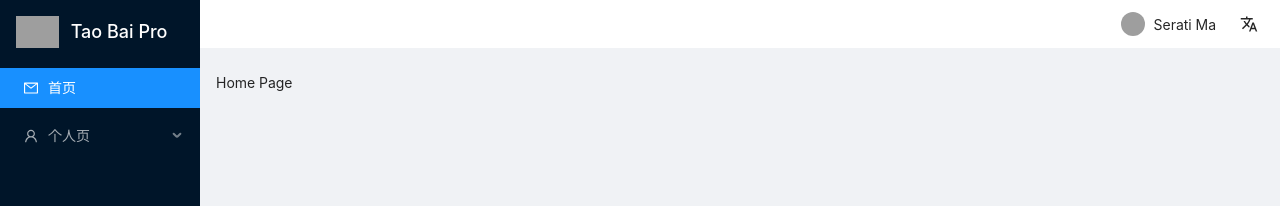
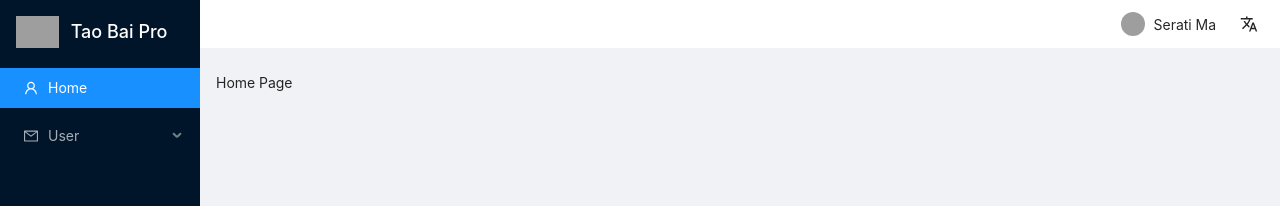
Before and after one commit to ghostjzf/react-app-new, a React app: page / in a window 1280 px wide. Shown: the top 206 px of the page. Built offline with nearby package versions, Linux system fonts and the light colour scheme; grey boxes are pictures that could not be loaded.

Commit message:
feat: 支持redux

```diff
--- a/package.json
+++ b/package.json
@@ -22,6 +22,7 @@
     "@types/lodash-es": "^4.17.4",
     "@types/react": "^16.9.41",
     "@types/react-dom": "^16.9.8",
+    "@types/react-redux": "^7.1.14",
     "@types/react-router-dom": "^5.1.5",
     "@typescript-eslint/eslint-plugin": "^3.4.0",
     "@typescript-eslint/parser": "^3.4.0",
@@ -41,6 +42,7 @@
     "less-loader": "^6.2.0",
     "mini-css-extract-plugin": "^0.9.0",
     "postcss-loader": "^3.0.0",
+    "redux-devtools": "^3.7.0",
     "sass": "^1.26.9",
     "sass-loader": "^8.0.2",
     "style-loader": "^1.2.1",
@@ -65,7 +67,9 @@
     "moment": "^2.27.0",
     "react": "^16.13.1",
     "react-dom": "^16.13.1",
-    "react-router-dom": "^5.2.0"
+    "react-redux": "^7.2.2",
+    "react-router-dom": "^5.2.0",
+    "redux": "^4.0.5"
   },
   "babel": {
     "presets": [
--- a/src/index.tsx
+++ b/src/index.tsx
@@ -1,14 +1,7 @@
 import React from 'react';
 import ReactDOM from 'react-dom';
 import App from './modules/App';
-import US from './locales/en_US.json';
 import './index.scss';
-
-function __(key: string) {
-  return key || (US as any)[key];
-}
-
-window.__ = __;
 
 ReactDOM.render(<App />, document.getElementById('root'));
 
--- a/src/locales/en_US.json
+++ b/src/locales/en_US.json
@@ -1,5 +1,7 @@
 {
   "首页": "Home",
   "个人中心": "User",
-  "个人页": "User"
+  "个人页": "User",
+  "退出登录": "Logout",
+  "个人设置": "Setting"
 }
--- a/src/modules/App/Header/index.tsx
+++ b/src/modules/App/Header/index.tsx
@@ -1,9 +1,25 @@
-import React from 'react';
+import React, { useEffect } from 'react';
 import { Row, Col, Avatar, Menu, Dropdown } from 'antd';
 import { UserOutlined, SettingOutlined, LogoutOutlined } from '@ant-design/icons';
 import { NavLink } from 'react-router-dom';
+import { useDispatch, useSelector } from 'react-redux';
 
 export default () => {
+  const store = useSelector((state) => state.security);
+  const dispatch = useDispatch();
+
+  console.log(store);
+
+  useEffect(() => {
+    dispatch({
+      type: 'LOGIN',
+      payload: {
+        isLogin: true,
+        currentUser: 'Tao bai'
+      }
+    });
+  }, []);
+
   const menu = (
     <Menu>
       <Menu.Item>
@@ -22,7 +38,7 @@ export default () => {
       <Menu.Item>
         <a target="_blank" rel="noopener noreferrer" href="http://www.tmall.com/">
           <LogoutOutlined />
-          退出登录
+          {__('退出登录')}
         </a>
       </Menu.Item>
     </Menu>
--- a/src/modules/App/Menus.tsx
+++ b/src/modules/App/Menus.tsx
@@ -1,6 +1,5 @@
 import React, { useState, useEffect } from 'react';
 import { Menu } from 'antd';
-import { MailOutlined, UserOutlined } from '@ant-design/icons';
 import { NavLink, useLocation } from 'react-router-dom';
 import menus from 'stores/menus';
 
@@ -9,36 +8,51 @@ const { SubMenu } = Menu;
 const Menus = () => {
   const location = useLocation();
   const [current, setCurrent] = useState<string>(location.pathname);
-
-  useEffect(() => {
-    setCurrent(location.pathname);
-  }, [location.pathname]);
+  const [openKeys, setOpenKeys] = useState<string[]>([]);
 
   const handleClick = (e: any) => {
-    console.log(__('首页'));
     console.log('click ', e);
-    setCurrent(e.key);
+    const key = e.key;
+
+    if (key === current) {
+      return;
+    }
+
+    setCurrent(key);
   };
 
-  const getDefaultOpenKeys = () => {
-    let result: string;
+  const onOpenKeysChange = (e: any) => {
+    const key = e.key;
 
+    if (openKeys.includes(key)) {
+      const newOpenKeys = openKeys.filter((item) => item !== key);
+
+      setOpenKeys(newOpenKeys);
+    } else {
+      setOpenKeys([...openKeys, key]);
+    }
+  };
+
+  const getOpenKeys = () => {
     menus.forEach((item) => {
       if (item.path === location.pathname) {
-        result = item.path;
+        setOpenKeys([...openKeys, item.path]);
       }
 
       if (item.children) {
         item.children.forEach((child) => {
           if (child.path === location.pathname) {
-            result = item.path;
+            setOpenKeys([...openKeys, item.path]);
           }
         });
       }
     });
+  };
 
-    return result;
-  };
+  useEffect(() => {
+    setCurrent(location.pathname);
+    getOpenKeys();
+  }, [location.pathname]);
 
   return (
     <div>
@@ -73,18 +87,19 @@ const Menus = () => {
         </a>
       </div>
       <Menu
+        style={{ userSelect: 'none' }}
         onClick={handleClick}
-        defaultOpenKeys={[getDefaultOpenKeys()]}
+        openKeys={openKeys}
         selectedKeys={[current]}
         theme="dark"
         mode="inline">
         {menus.map((item) => {
           if (item.children) {
             return (
-              <SubMenu key={item.path} icon={<UserOutlined />} title={item.title}>
+              <SubMenu onTitleClick={onOpenKeysChange} key={item.path} icon={item.icon} title={item.title}>
                 {item.children.map((child) => {
                   return (
-                    <Menu.Item key={child.path} icon={<MailOutlined />}>
+                    <Menu.Item key={child.path}>
                       <NavLink to={child.path}>{child.title}</NavLink>
                     </Menu.Item>
                   );
@@ -94,22 +109,11 @@ const Menus = () => {
           }
 
           return (
-            <Menu.Item key={item.path} icon={<MailOutlined />}>
+            <Menu.Item key={item.path} icon={item.icon}>
               <NavLink to={item.path}>{item.title}</NavLink>
             </Menu.Item>
           );
         })}
-        {/* <Menu.Item key="mail" icon={<MailOutlined />}>
-          <NavLink to="/">{__('首页')}</NavLink>
-        </Menu.Item>
-        <SubMenu icon={<UserOutlined />} title={__('个人页')}>
-          <Menu.Item key="center">
-            <NavLink to="/user/center">{__('个人中心')}</NavLink>
-          </Menu.Item>
-          <Menu.Item key="setting">
-            <NavLink to="/user/setting">{__('个人设置')}</NavLink>
-          </Menu.Item>
-        </SubMenu> */}
       </Menu>
     </div>
   );
--- a/src/modules/App/index.tsx
+++ b/src/modules/App/index.tsx
@@ -1,16 +1,22 @@
 import React from 'react';
 import { BrowserRouter } from 'react-router-dom';
+import { Provider } from 'react-redux';
 import { Layout } from 'antd';
 import Menus from './Menus';
 import Header from './Header';
 import Content from './Content';
+import { createStore } from 'redux';
+import rootReducers from '@/reducers';
 import 'antd/dist/antd.less';
 
 const { Footer, Sider } = Layout;
 
+const store = createStore(rootReducers);
+
 export default function App() {
   return (
     <div className="app-wrap">
+      <Provider store={store}>
         <BrowserRouter>
           <Layout>
             <Sider style={{ height: '100vh', position: 'sticky', top: 0 }}>
@@ -23,6 +29,7 @@ export default function App() {
             </Layout>
           </Layout>
         </BrowserRouter>
+      </Provider>
     </div>
   );
 }
--- /dev/null
+++ b/src/reducers/index.ts
@@ -0,0 +1,8 @@
+import { combineReducers } from 'redux';
+import security from './security';
+
+const rootRuducers = combineReducers({
+  security
+});
+
+export default rootRuducers;
--- /dev/null
+++ b/src/reducers/security.ts
@@ -0,0 +1,15 @@
+const defaultState = {
+  currentUser: '',
+  isLogin: false
+};
+
+const security = (state = defaultState, action) => {
+  switch (action.type) {
+    case 'LOGIN':
+      return action.payload;
+    default:
+      return state;
+  }
+};
+
+export default security;
--- a/src/stores/menus/index.ts
+++ b/src/stores/menus/index.tsx
@@ -1,23 +1,28 @@
+import React from 'react';
 import { lazy } from 'react';
+import { MailOutlined, UserOutlined } from '@ant-design/icons';
+import __ from '@/utils/i18n';
 
 export default [
   {
     path: '/',
-    title: '首页',
+    title: __('首页'),
+    icon: <UserOutlined />,
     component: lazy(() => import('@/modules/Home/index'))
   },
   {
-    title: '个人页',
+    title: __('个人页'),
     path: '/user',
+    icon: <MailOutlined />,
     children: [
       {
         path: '/user/center',
-        title: '个人中心',
+        title: __('个人中心'),
         component: lazy(() => import('@/modules/user/Center'))
       },
       {
         path: '/user/setting',
-        title: '个人设置',
+        title: __('个人设置'),
         component: lazy(() => import('@/modules/user/Settings'))
       }
     ]
--- /dev/null
+++ b/src/utils/i18n/index.ts
@@ -0,0 +1,9 @@
+import US from '@/locales/en_US.json';
+
+export function __(key: string) {
+  return (US as any)[key] || key;
+}
+
+window.__ = __;
+
+export default __;
```
Also changed, not shown: src/stores/ui/index.ts (added), 1 other file (tests, documents, lock files or other folders). Lines whose indentation alone changed are shown as unchanged.
